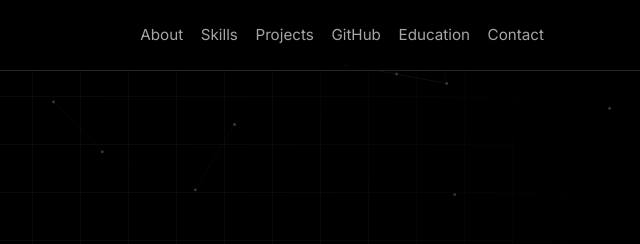
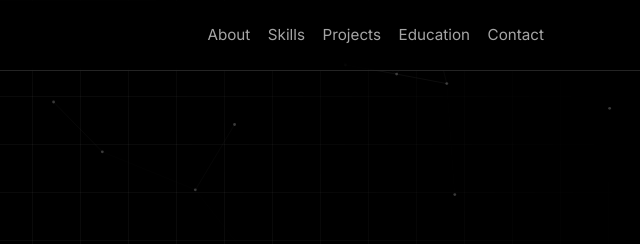
Before and after one commit to CharithKalhara/CharithKalhara.github.io, a plain HTML site: page index.html in a window 1280 px wide. Shown: the top 244 px of the page, 640-1280 px from the left. Drawn offline with Linux system fonts and the light colour scheme; no server answers; animation ran at ten frames a second.

Commit message:
Update index.html

```diff
--- a/index.html
+++ b/index.html
@@ -34,7 +34,6 @@
         <li><a href="#about">About</a></li>
         <li><a href="#skills">Skills</a></li>
         <li><a href="#projects">Projects</a></li>
-        <li><a href="#github">GitHub</a></li>
         <li><a href="#education">Education</a></li>
         <li><a href="#contact">Contact</a></li>
       </ul>
```
